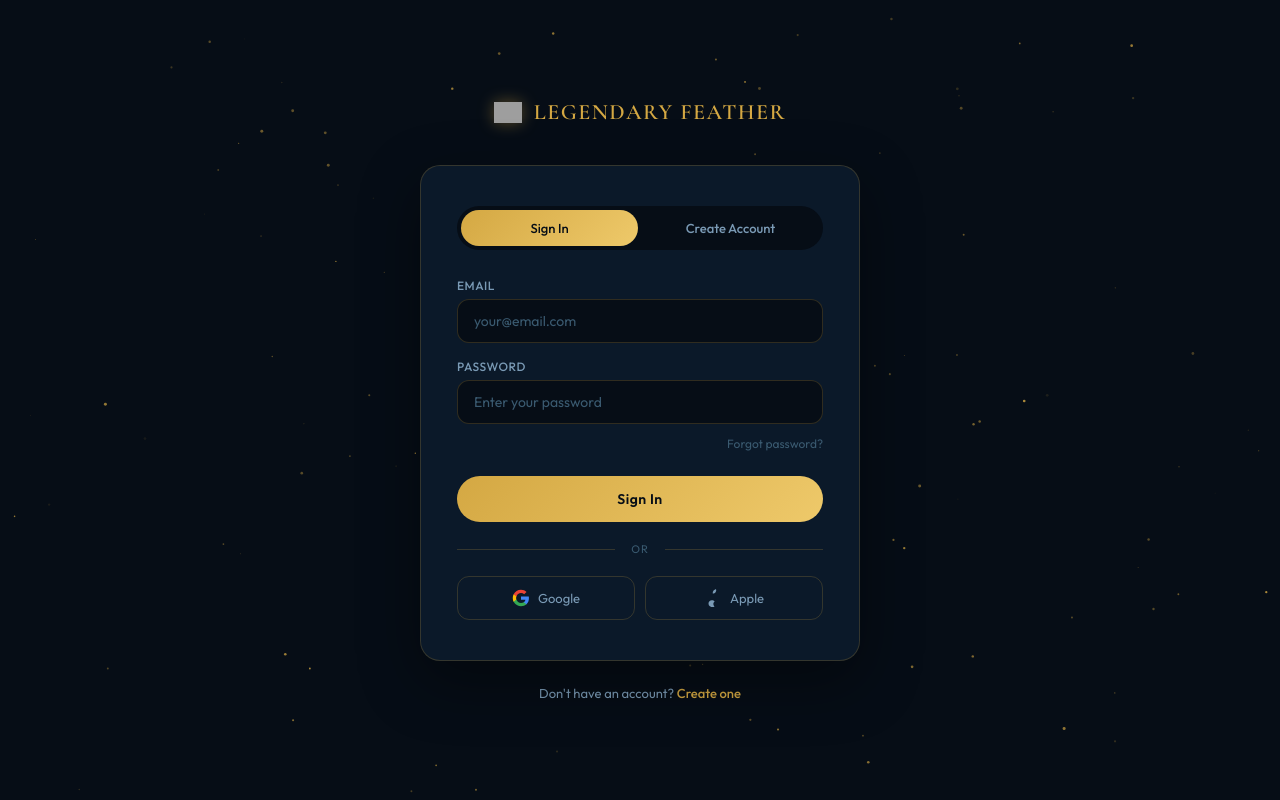
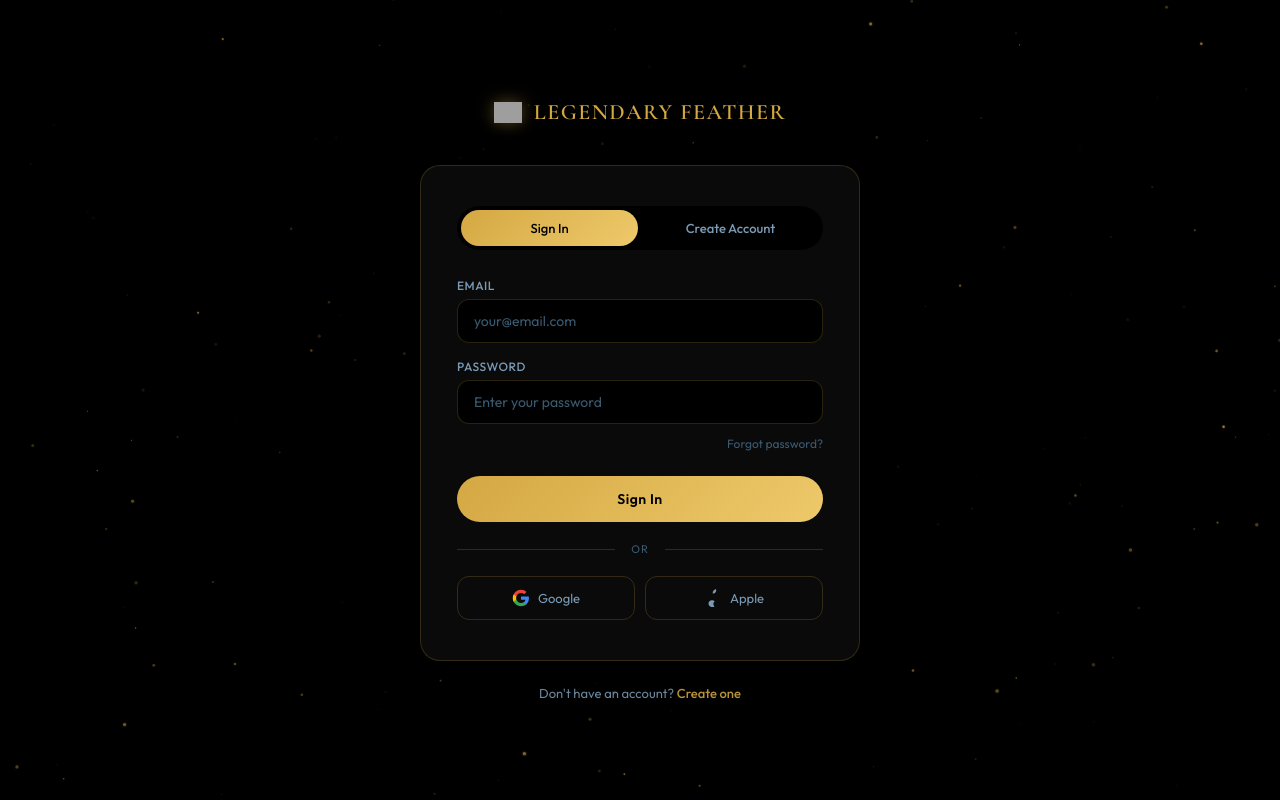
Before and after one commit to Izaaku/legendary-feather, a Flask app: page /auth in a window 1280 px wide. Run offline with Flask 3, Linux system fonts and the light colour scheme; tables that the repository leaves empty hold one stand-in row (values such as "Sample post"); grey boxes are pictures that could not be loaded.

Commit message:
feat: auth page — black background + animated golden dots matching app

```diff
--- a/app/templates/auth.html
+++ b/app/templates/auth.html
@@ -13,9 +13,9 @@
   --gold-ll: #F7DFA0;
   --gold-dim: rgba(212,168,67,0.15);
   --gold-glow: rgba(212,168,67,0.35);
-  --bg: #060D16;
-  --bg2: #0B1929;
-  --bg3: #0F2035;
+  --bg: #000000;
+  --bg2: #0A0A0A;
+  --bg3: #111111;
   --text: #EAE4D8;
   --text-sub: #7A9AB5;
   --text-muted: #3A5A70;
@@ -415,7 +415,7 @@ canvas#stars {
 </div>
 
 <script>
-// ── Stars Background ──
+// ── Golden Dots Background (drifting particles with glow) ──
 (function(){
   const c = document.getElementById('stars');
   const ctx = c.getContext('2d');
@@ -423,32 +423,53 @@ canvas#stars {
   function resize(){ c.width = innerWidth; c.height = innerHeight; init(); }
   function init(){
     stars = [];
-    for(let i = 0; i < 120; i++){
+    for(let i = 0; i < 200; i++){
       stars.push({
         x: Math.random() * c.width,
         y: Math.random() * c.height,
-        r: Math.random() * 1.2 + 0.3,
-        a: Math.random() * 0.5 + 0.2,
+        r: Math.random() * 1.5 + 0.3,
+        o: Math.random() * 0.6 + 0.1,
         speed: Math.random() * 0.3 + 0.05,
-        phase: Math.random() * Math.PI * 2
+        phase: Math.random() * Math.PI * 2,
+        vx: (Math.random() - 0.5) * 0.15,
+        vy: -0.05 - Math.random() * 0.15,
+        wobbleAmp: 0.2 + Math.random() * 0.4,
+        wobbleSpeed: 0.002 + Math.random() * 0.003,
+        glowSize: 2 + Math.random() * 4,
+        h: 34 + Math.random() * 16,
+        s: 75 + Math.random() * 20,
+        l: 52 + Math.random() * 30
       });
     }
   }
-  function draw(){
+  function draw(t){
     ctx.clearRect(0, 0, c.width, c.height);
-    const t = Date.now() * 0.001;
     stars.forEach(s => {
-      const alpha = s.a + Math.sin(t * s.speed + s.phase) * 0.2;
+      s.x += s.vx + Math.sin(t * s.wobbleSpeed + s.phase) * s.wobbleAmp * 0.1;
+      s.y += s.vy;
+      if(s.y < -10){ s.y = c.height + 10; s.x = Math.random() * c.width; }
+      if(s.x < -10) s.x = c.width + 10;
+      if(s.x > c.width + 10) s.x = -10;
+      const opacity = s.o * (0.5 + 0.5 * Math.sin(t * s.speed + s.phase));
+      ctx.save();
+      ctx.globalAlpha = opacity * 0.3;
+      ctx.shadowColor = 'hsla(' + s.h + ',' + s.s + '%,' + s.l + '%,0.6)';
+      ctx.shadowBlur = s.glowSize;
+      ctx.beginPath();
+      ctx.arc(s.x, s.y, s.r * 1.5, 0, Math.PI * 2);
+      ctx.fillStyle = 'hsla(' + s.h + ',' + s.s + '%,' + s.l + '%,' + opacity + ')';
+      ctx.fill();
+      ctx.restore();
       ctx.beginPath();
       ctx.arc(s.x, s.y, s.r, 0, Math.PI * 2);
-      ctx.fillStyle = `rgba(212,168,67,${Math.max(0, alpha)})`;
+      ctx.fillStyle = 'rgba(212,168,67,' + opacity + ')';
       ctx.fill();
     });
     requestAnimationFrame(draw);
   }
   resize();
   addEventListener('resize', resize);
-  draw();
+  requestAnimationFrame(draw);
 })();
 
 // ── Tab Switching ──
```
